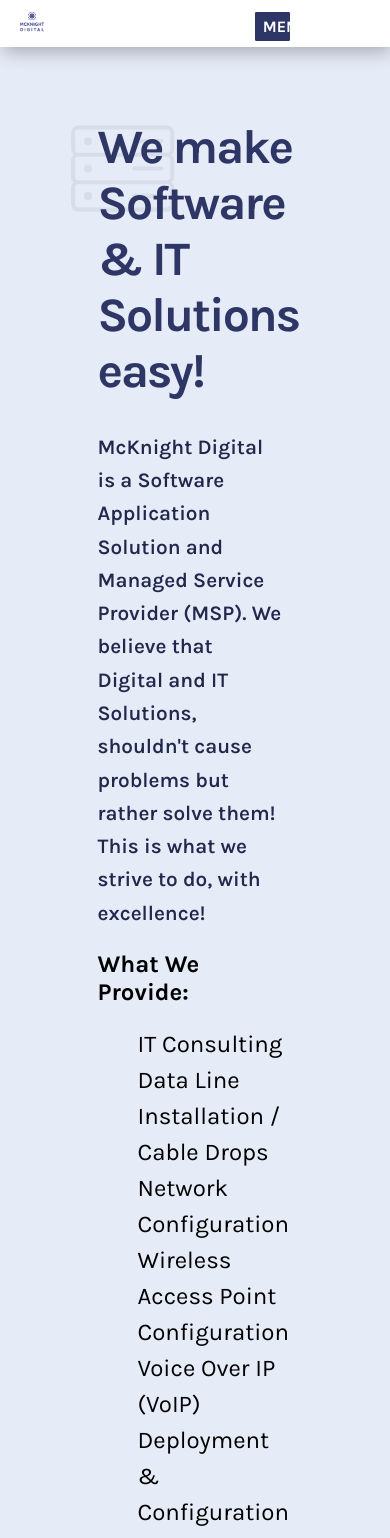
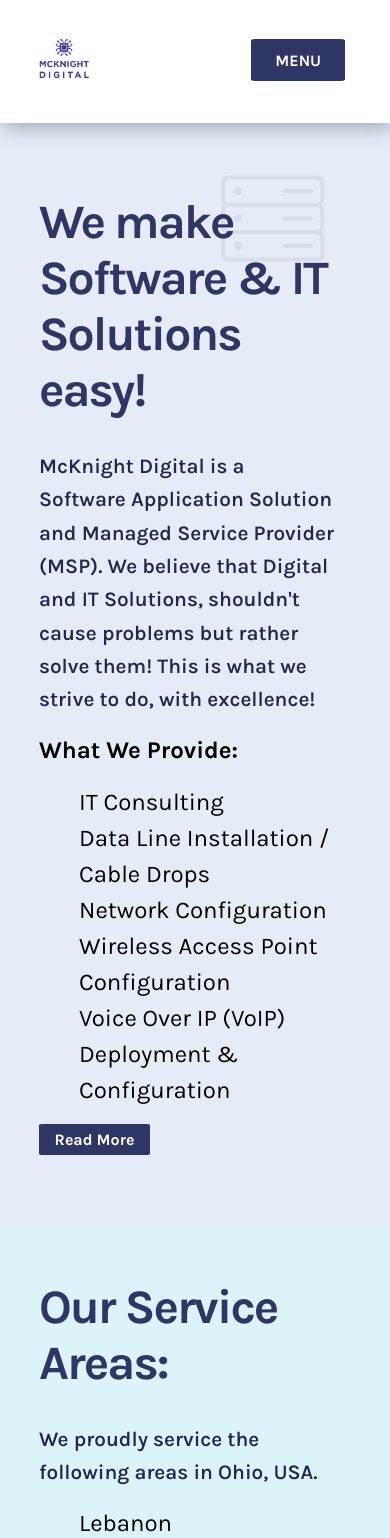
Before and after one commit to mcknight-digital/mcknight-digital, a React (Create React App) app: page / in a window 390 px wide. Shown: the top 1538 px of the page. Built offline with nearby package versions, Linux system fonts and the light colour scheme.

Commit message:
Added mobile styles to STYLES CSS file, for mobile devices L and smaller.

```diff
--- a/src/App.js
+++ b/src/App.js
@@ -9,6 +9,8 @@
 import About from './pages/About.js';
 import Disclosures from './pages/Disclosures.js';
 import Menu from './pages/Menu.js'
+import ServicesPage from './pages/OurServices.js';
+import ContactPage from './pages/ContactPage.js';
 
 function App() {
   return (
@@ -25,6 +27,12 @@
       </Route>
       <Route exact path="/about">
         <About/>
+      </Route>
+      <Route exact path="/our-services">
+        <ServicesPage/>
+      </Route>
+      <Route exact path="/contact-us">
+        <ContactPage/>
       </Route>
 
       {/* PROJECTS & PORTFOLIO */}
--- a/src/components/Navbar.js
+++ b/src/components/Navbar.js
@@ -3,14 +3,10 @@
 
 function Navbar() {
 
-  let logoStyles = {
-    width: "7%"
-  };
-
   return (
     <div className="Navbar">
       <a href="/">
-        <img src={logo} style={logoStyles} alt="McKnight Digital"/>
+        <img src={logo} alt="McKnight Digital"/>
       </a>
         <a class="MenuLink" href="/menu">
           Menu
--- /dev/null
+++ b/src/pages/ContactPage.js
@@ -0,0 +1,21 @@
+import '../styles/styles.css';
+import Navbar from '../components/Navbar.js';
+import Footer from '../components/Footer';
+import ContactForm from '../components/ContactForm';
+
+
+
+function ContactPage() {
+  return (
+    <div className="App">
+      <Navbar/>
+      <h1>
+        Get in Touch with Us!
+      </h1>
+      <ContactForm/>
+      <Footer/>
+    </div>
+  );
+}
+
+export default ContactPage;
--- /dev/null
+++ b/src/pages/OurServices.js
@@ -0,0 +1,21 @@
+import '../styles/styles.css';
+import Navbar from '../components/Navbar.js';
+import Footer from '../components/Footer';
+import ContactForm from '../components/ContactForm';
+import OurServices from '../components/AboutContentSection';
+import ServiceAreas from '../components/ServiceAreas';
+
+
+function ServicesPage() {
+  return (
+    <div className="App">
+      <Navbar/>
+      <OurServices/>
+      <ServiceAreas/>
+      <ContactForm/>
+      <Footer/>
+    </div>
+  );
+}
+
+export default ServicesPage;
--- a/src/styles/styles.css
+++ b/src/styles/styles.css
@@ -43,11 +43,16 @@
     text-transform: uppercase;
 }
 
+.Navbar > a > img{
+    width: 7%;
+}
+
 .Menu > .AboutContentSection > a {
     display: inline-block;
     margin-bottom: 50%;
     margin-top: 50%;
 }
+
 
 .menuLinks {
     position: relative;
@@ -339,3 +344,160 @@
 
 
 /* @media screen and (max-width: 768px) {} */
+
+@media screen and (max-width: 500px) {
+
+    body{
+    }
+
+    .Navbar {
+        padding: 10% 10%;
+        width: 80.5%;
+        background: #fff;
+        box-shadow: 2px 5px 19px -1px rgba(0, 0, 0, 0.301);
+        -webkit-box-shadow: 2px 5px 19px -1px rgba(0, 0, 0, 0.301);
+        -moz-box-shadow: 2px 5px 19px -1px rgba(0, 0, 0, 0.301);
+    }
+
+    .Navbar > a > h1 {
+        display: inline-block;
+        font-size: 1em;
+        font-weight: 800;
+        letter-spacing: -1px;
+        text-transform: uppercase;
+        color: #000;
+    }
+
+    .Navbar > a > img{
+        width: 50px;
+    }
+
+    .Navbar > .MenuLink  {
+        display: inline-block;
+        position: absolute;
+        right: 45px;
+        padding: 3.0% 2%;
+        width: 20%;
+        font-weight: 700;
+        color: #fff;
+        border-radius: 4%;
+        border-color: none;
+        background: #2e3666;
+        text-decoration: none;
+        text-align: center;
+        text-transform: uppercase;
+    }
+
+    .Menu > .AboutContentSection > a {
+        display: inline-block;
+        margin-bottom: 50%;
+        margin-top: 50%;
+    }
+
+
+    .menuLinks {
+        position: relative;
+        top: 0;
+        left: 20%;
+        margin-bottom: 50px;
+        padding-bottom: 30px;
+    }
+
+    .menuLinks > h1 {
+        font-size: 5em;
+        font-weight: 400;
+        color: #22284b;
+    }
+
+    .menuLinks > a {
+        display: block;
+        text-decoration: none;
+        color: #22284b;
+        font-size: 4em;
+        font-weight: 600;
+        padding: 20px 30px;
+    }
+
+    .App > .ServerIcon{
+        width: 35%;
+        position: absolute;
+        top: 150px;
+        right: 50px;
+        opacity: .05;
+        z-index: -1;
+    }
+
+    .StandbySection{
+        margin-right: auto;
+        margin-left: auto;
+        width: 70%;
+        padding: 15% 0%;
+        text-align: center;
+
+    }
+
+    .AboutContentSection {
+        margin-right: 0%;
+        margin-left: 0%;
+        margin-top: 5%;
+        margin-bottom: 20%;
+        padding-left: 10%;
+        padding-right: 10%;
+        padding-top: 5%;
+        padding-bottom: 10%;
+        width: auto;
+    }
+
+    .AboutContentSection > img{
+        width: 30%;
+        height: 100%;
+        border-radius: 8%;
+        box-shadow: 1px -1px 38px 2px rgba(0,0,0,0.15);
+        -webkit-box-shadow: 1px -1px 38px 2px rgba(0,0,0,0.15);
+        -moz-box-shadow: 1px -1px 38px 2px rgba(0,0,0,0.15);
+    }
+
+    .AboutContentSection > h1{
+        font-size: 3.0em;
+        letter-spacing: -2px;
+        font-weight: 700;
+        color: #2e3666;
+    }
+
+    .AboutContentSection > p{
+        font-size: 1.3em;
+        line-height: 1.6em;
+        padding-right: 5%;
+        text-align: left;
+        font-weight: 600;
+        color: #22284b;
+        margin-bottom: 5%;
+    }
+
+    .AboutContentSection > a{
+
+        padding: 2% 5%;
+        font-weight: 700;
+        color: #fff;
+        border-radius: 4%;
+        border-color: none;
+        background: #2e3666;
+        text-decoration: none;
+    }
+
+    .AboutContentSection > ul{
+        margin-bottom: 7%;
+        list-style-type: none;
+    }
+
+    .AboutContentSection > ul > li{
+        font-size: 1.5em;
+        line-height: 1.5em;
+    }
+
+    .ServiceAreas{
+        margin-top: -10%;
+    }
+
+
+}
```
